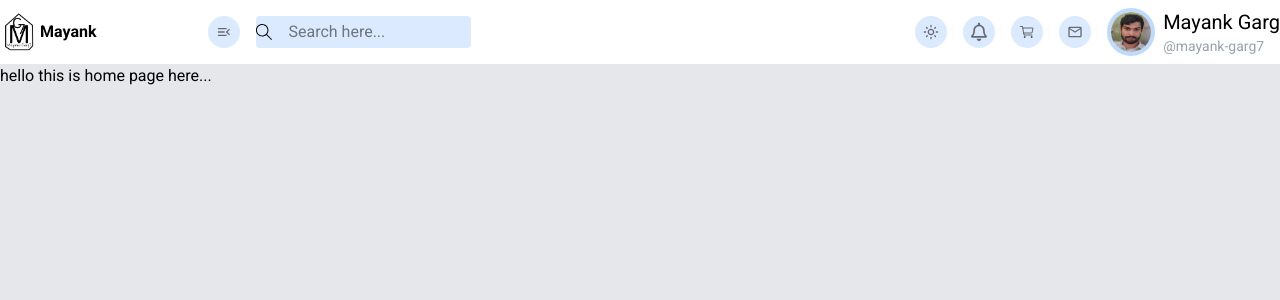
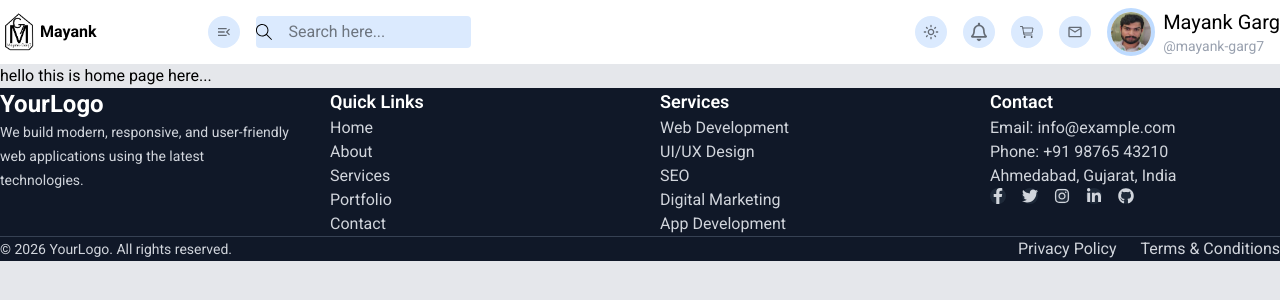
Before and after one commit to Mayank-Garg7/MemoryGame, a React (Vite) app: page / in a window 1280 px wide. Shown: the top 300 px of the page. Built offline with nearby package versions, Linux system fonts and the light colour scheme.

Commit message:
chore: update the dashbord layout

```diff
--- a/src/layout/DashbordLayout.tsx
+++ b/src/layout/DashbordLayout.tsx
@@ -9,7 +9,7 @@ const DashbordLayout = () => {
             <main>
                 <Home />
             </main>
-            {/* <Footer />   */}
+            <Footer />
         </div>
     )
 }
--- a/src/shared/Footer/index.tsx
+++ b/src/shared/Footer/index.tsx
@@ -1,4 +1,3 @@
-import React from "react";
 import {
   FaFacebookF,
   FaTwitter,
```
